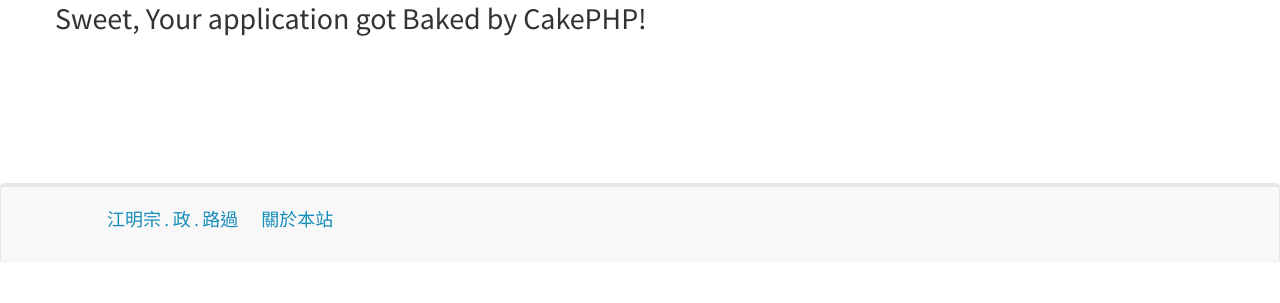
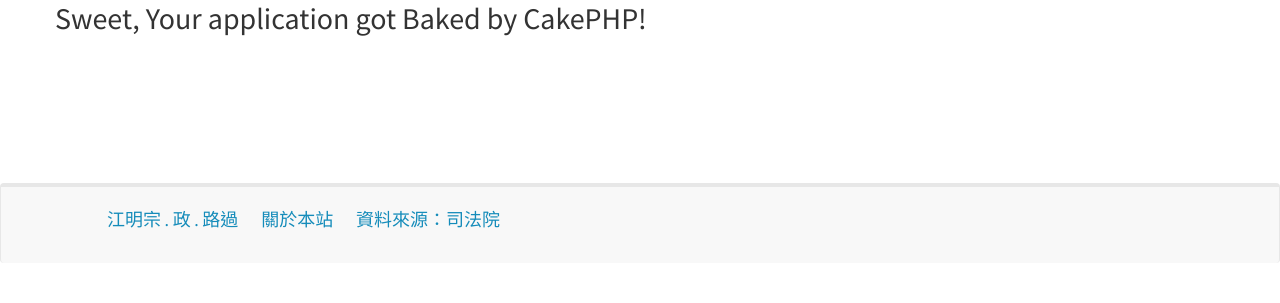
Before and after one commit to kiang/foundations, a CakePHP app: the page made by View/Pages/home.ctp in a window 1280 px wide. Shown: the part 271-574 px from the top of the page. Run offline with PHP 8.4 and a stand-in for CakePHP, Linux system fonts and the light colour scheme; the template is opened without the code that fills it, so the values that code supplies are empty; some libraries are stand-ins or nearby versions.

Commit message:
add data souce link in the bottom

```diff
--- a/View/Layouts/default.ctp
+++ b/View/Layouts/default.ctp
@@ -110,6 +110,7 @@
                         <li>
                             <?php echo $this->Html->link('關於本站', '/pages/about'); ?>
                         </li>
+<li><a href="http://cdcb.judicial.gov.tw/abbs/wkw/WHD6K00.jsp" target="_blank">資料來源：司法院</a></li>
                         <?php
                             if (!Configure::read('loginMember.id')) {
                                 echo $this->Html->tag(
```
